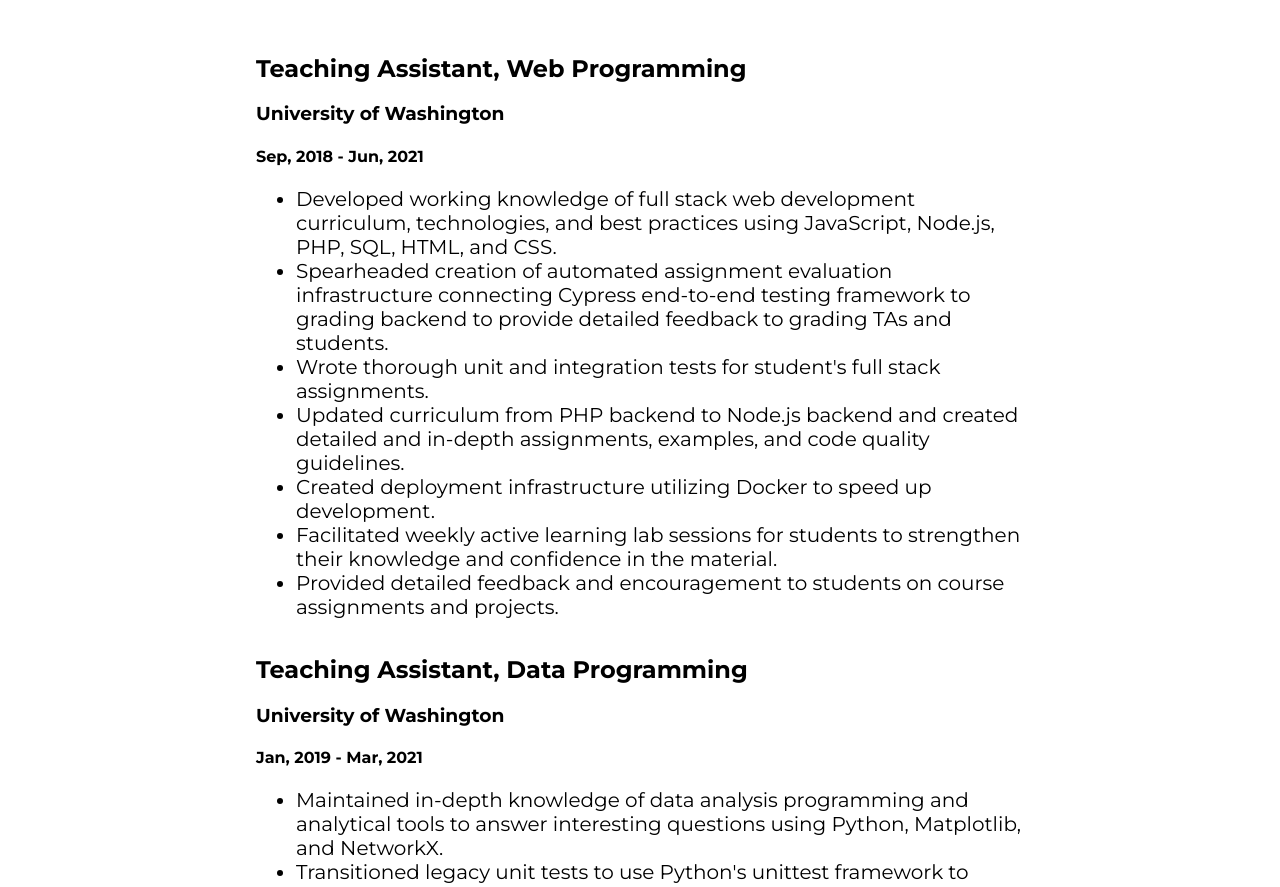
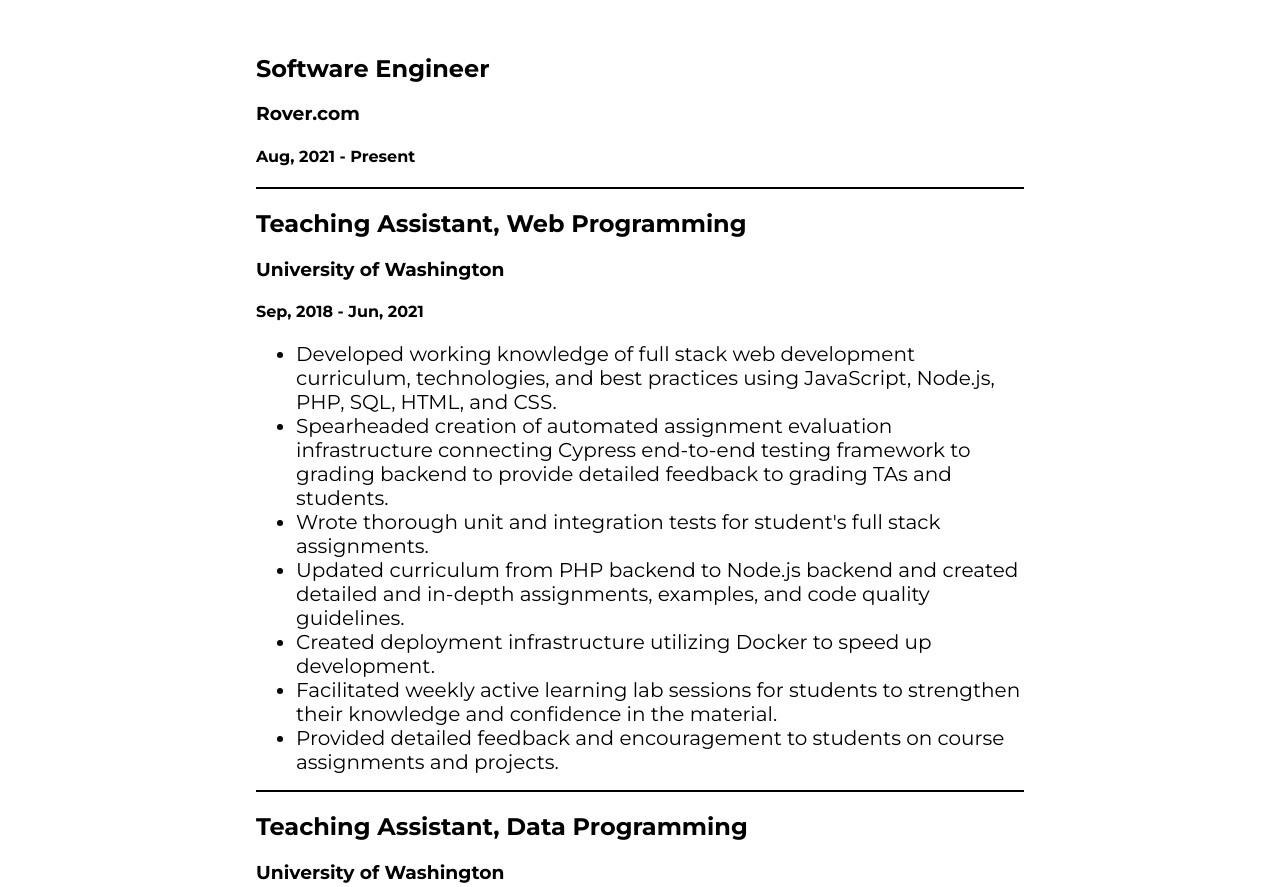
Before and after one commit to JVenberg/website-standalone, a website: page website/public/index.html in a window 1280 px wide. Shown: the part 739-1626 px from the top of the page. Drawn offline with Linux system fonts and the light colour scheme.

Commit message:
Add Rover work experience

```diff
--- a/website/public/css/index.css
+++ b/website/public/css/index.css
@@ -277,6 +277,10 @@
   background-position: center;
 }
 
+.content article {
+  border-bottom: black 2px solid;
+}
+
 /*****************************************************
 ----------------- FONT AWESOME STYLE -----------------
 ******************************************************/
--- a/website/public/index.html
+++ b/website/public/index.html
@@ -59,6 +59,11 @@
       <section class="content">
         <a class="anchor" id="work-experience"></a>
         <h1>Work Experience</h1>
+        <article>
+          <h2>Software Engineer</h2>
+          <h3>Rover.com</h3>
+          <h4>Aug, 2021 - Present</h4>
+        </article>
         <article>
           <h2>Teaching Assistant, Web Programming</h2>
           <h3>University of Washington</h3>
```
